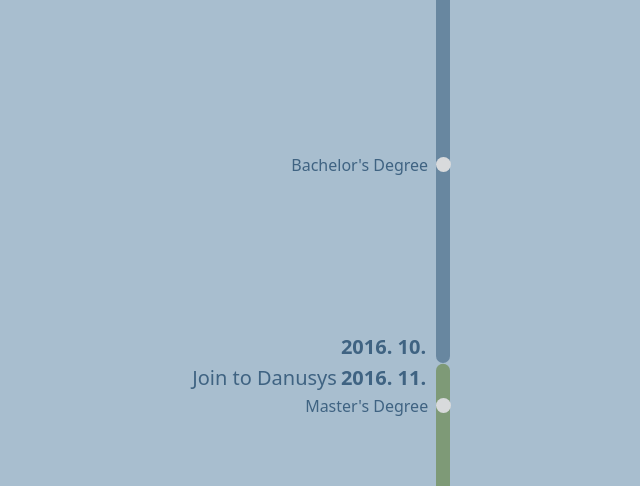
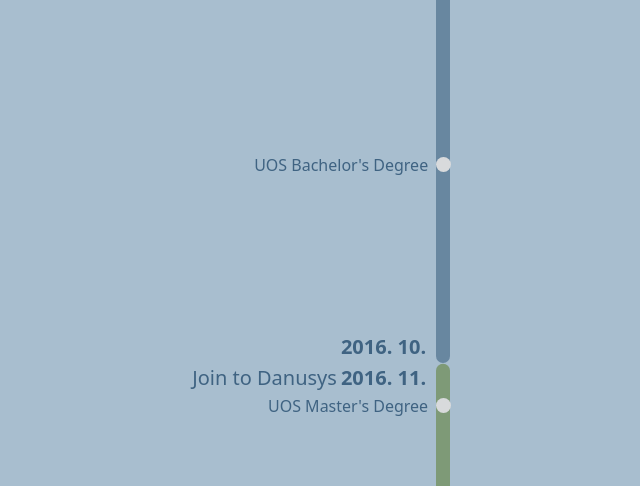
Before and after one commit to yildbs/portfolio, a React (Vite) app: page / in a window 1280 px wide. Shown: the part 1380-1866 px from the top of the page, without its empty margins (4-644 px from the left). Built offline with nearby package versions, Linux system fonts and the light colour scheme; the HTML template or start-up script is replaced by a standard one.

Commit message:
fix history

```diff
--- a/src/MyHistory.ts
+++ b/src/MyHistory.ts
@@ -9,7 +9,7 @@ let uos= new AffiliationHistory(
   ""
 );
 let danusys = new AffiliationHistory("20161101", "20200331", "Danusys", "Join to Danusys", "");
-let spain = new AffiliationHistory("20200901", "20210201", "Spain", "Go to Spain", "Return to Korea");
+let spain = new AffiliationHistory("20200831", "20210201", "Spain", "Go to Spain", "Return to Korea");
 let innodep = new AffiliationHistory("20210322", "20211007", "Innodep", "Join to Innodep", "");
 let deepixel = new AffiliationHistory("20211018", "0", "Deepixel", "Join to Deepixel", "ing..");
 
@@ -17,8 +17,8 @@ let deepixel = new AffiliationHistory("20211018", "0", "Deepixel", "Join to Deep
 // uos_bachelor.pushExperience(new AffiliationExperience("20120301", "20120301", "uos1"))
 // uos_master.pushExperience(new AffiliationExperience("20150301", "20170228", "master"))
 
-uos.pushExperience(new AffiliationExperience("Bachelor's Degree", "20150214"))
-uos.pushExperience(new AffiliationExperience("Master's Degree", "20170214"))
+uos.pushExperience(new AffiliationExperience("UOS Bachelor's Degree", "20150214"))
+uos.pushExperience(new AffiliationExperience("UOS Master's Degree", "20170214"))
 
 danusys.pushExperience(new AffiliationExperience("Tempaa", "20180214"))
 
```
